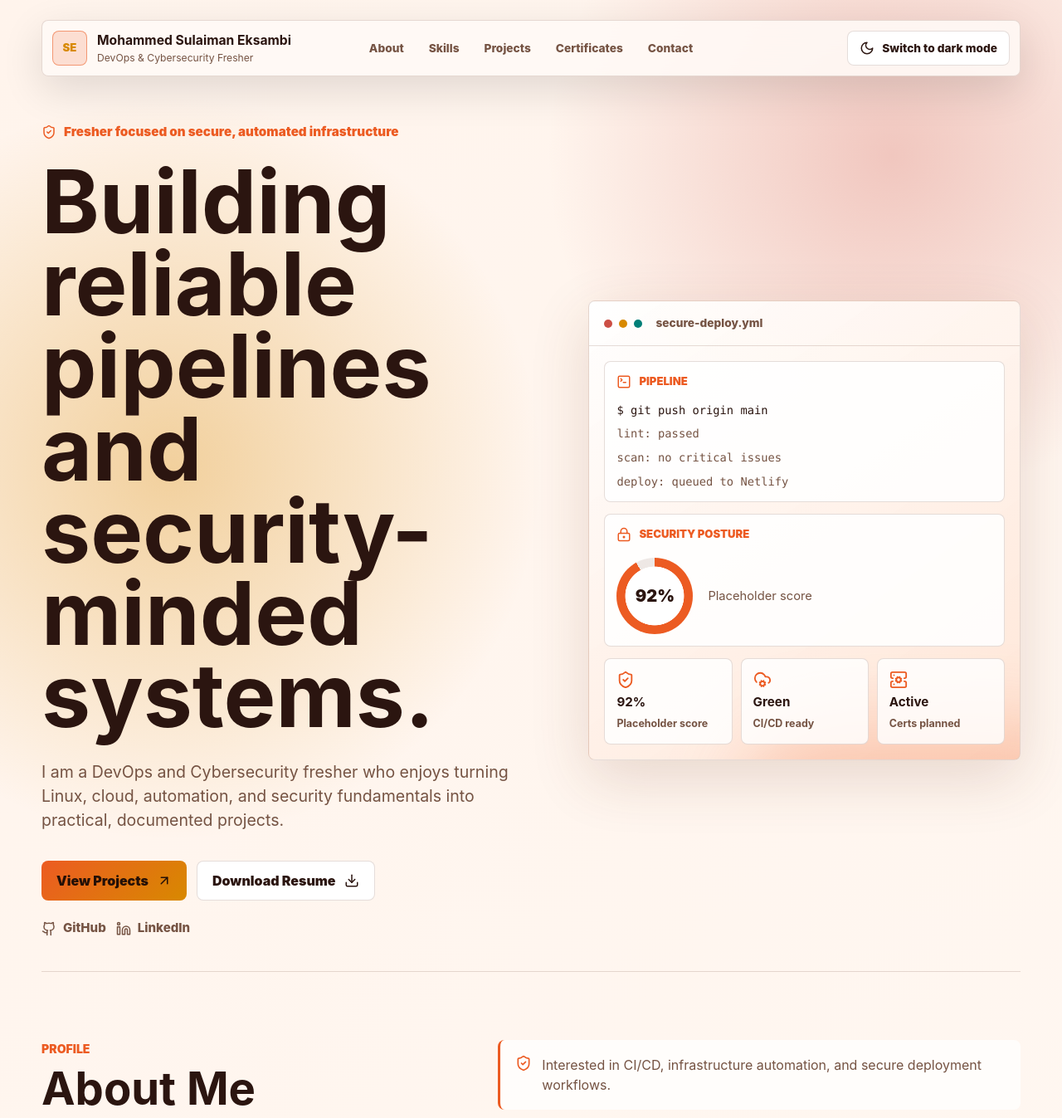
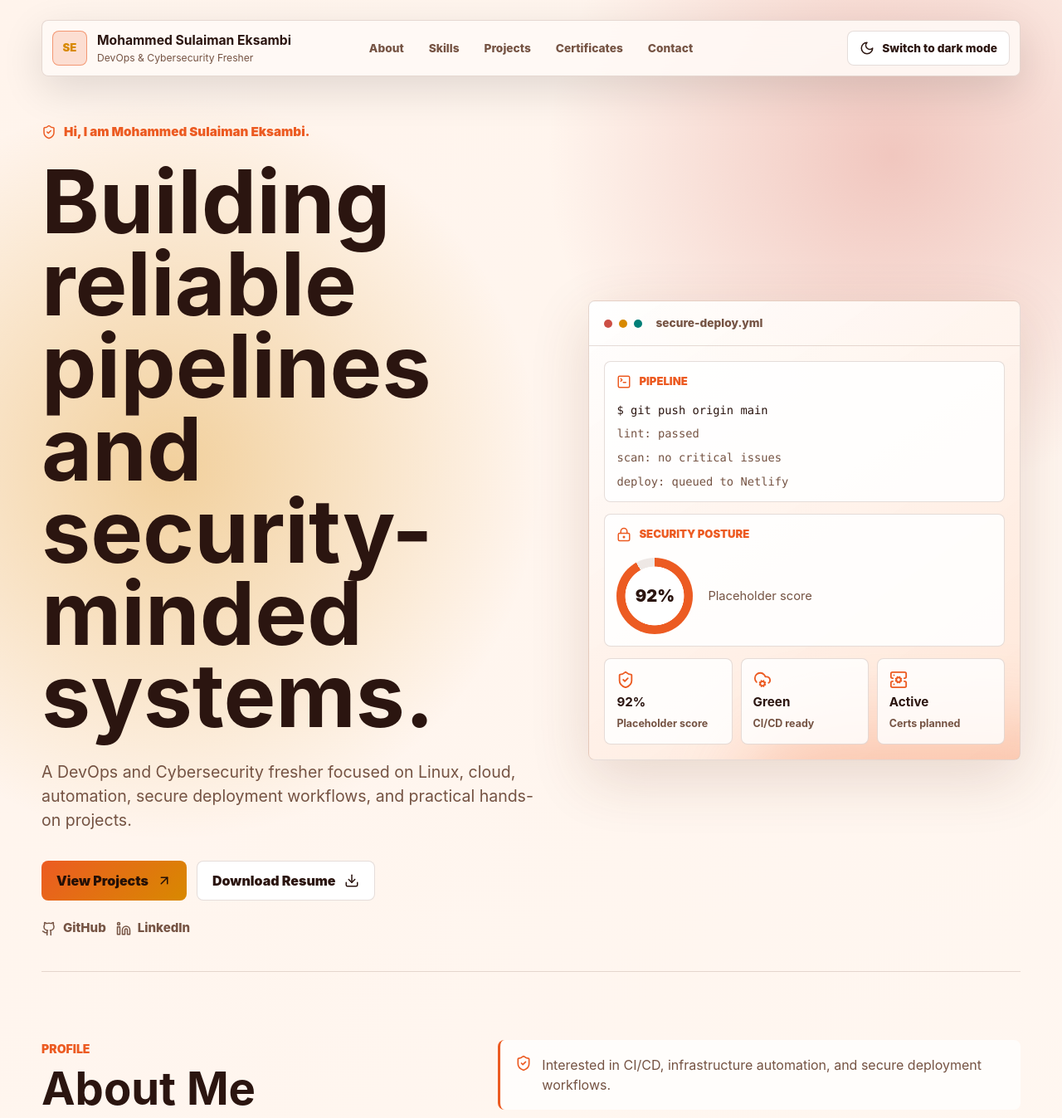
Before and after one commit to sulaimanxmb/online-portfolio, a React (Vite) app: page / in a window 1280 px wide. Shown: the top 1347 px of the page at 83% size. Built offline with nearby package versions, Linux system fonts and the light colour scheme.

Commit message:
Update hero introduction

```diff
--- a/src/data/portfolioContent.js
+++ b/src/data/portfolioContent.js
@@ -23,10 +23,10 @@ export const portfolioContent = {
     },
   ],
   hero: {
-    eyebrow: "Fresher focused on secure, automated infrastructure",
+    eyebrow: "Hi, I am Mohammed Sulaiman Eksambi.",
     title: "Building reliable pipelines and security-minded systems.",
     summary:
-      "I am a DevOps and Cybersecurity fresher who enjoys turning Linux, cloud, automation, and security fundamentals into practical, documented projects.",
+      "A DevOps and Cybersecurity fresher focused on Linux, cloud, automation, secure deployment workflows, and practical hands-on projects.",
     primaryAction: { label: "View Projects", href: "#projects" },
     secondaryAction: { label: "Download Resume", href: "/Resume.pdf" },
     terminalLines: [
```
